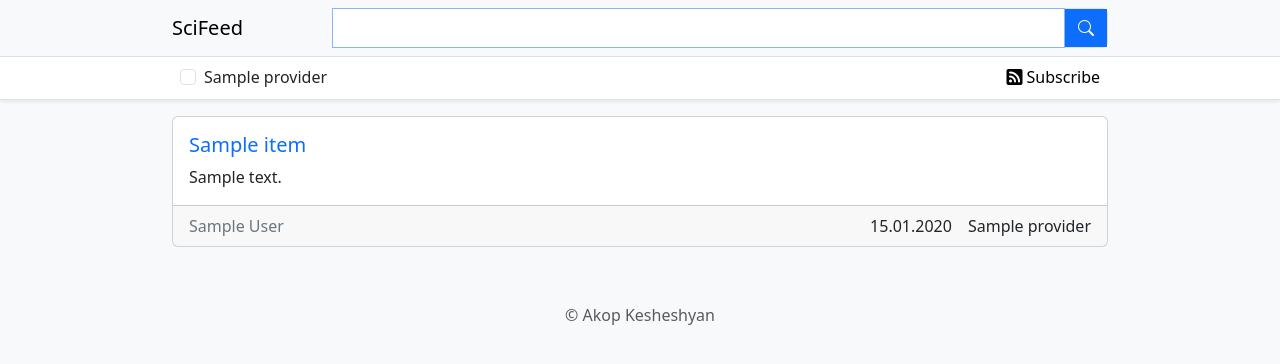
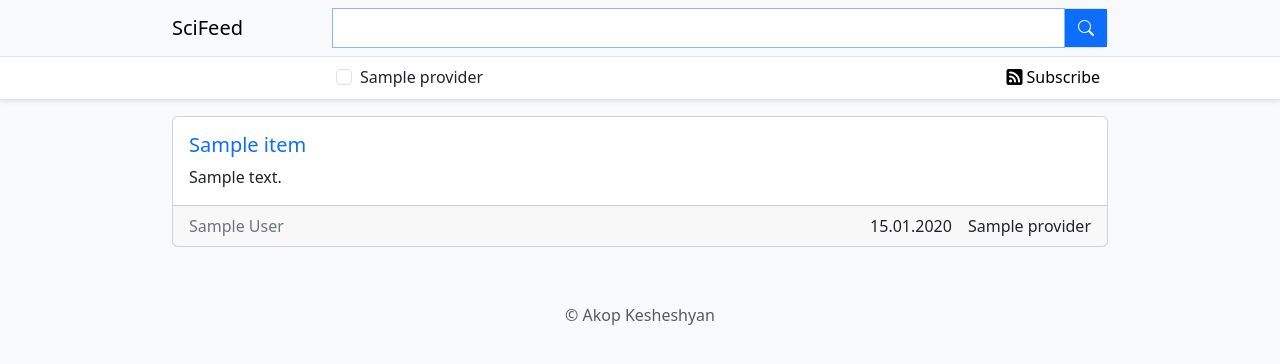
Before and after one commit to akopdev/scifeed, a FastAPI app: template scifeed/templates/preview.html in a window 1280 px wide. Shown: the top 364 px of the page. Run offline with FastAPI, Linux system fonts and the light colour scheme; the template is opened without the code that fills it: most values are stand-ins (such as "Sample title", 1, 10 or a date in 2020).

Commit message:
align filters with search box

```diff
--- a/scifeed/templates/preview.html
+++ b/scifeed/templates/preview.html
@@ -2,6 +2,7 @@
 {% block subheader %}
 <nav class="border-bottom bg-body">
     <div class="container d-flex flex-wrap">
+        <div class="col-2"></div>
         <div class="nav p-2 me-auto">
         {% for id, provider in all_providers.items() %}
             <div class="form-check form-check-inline">
```
